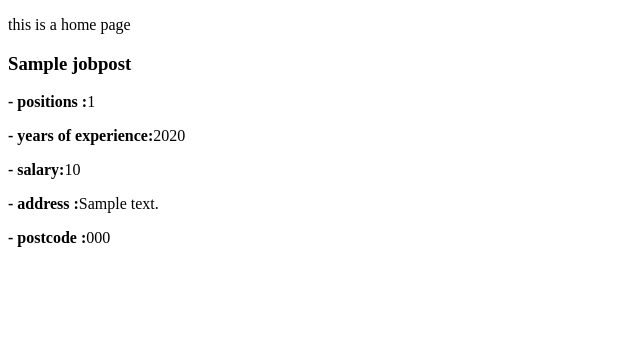
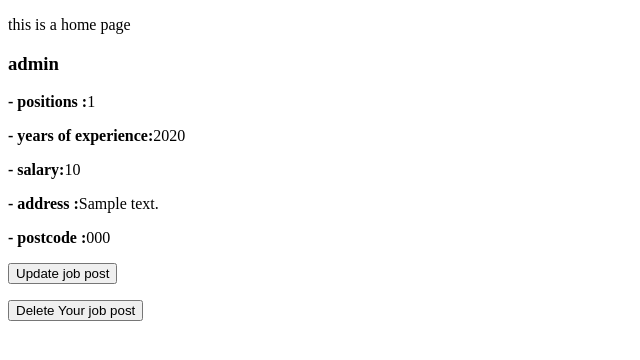
Before and after one commit to JasonSinclair95/recruitment_app, a Flask app: page / in a window 1280 px wide. Shown: the part 26-386 px from the top of the page, without its empty margins (0-640 px from the left). Run offline with Flask 2, Linux system fonts and the light colour scheme; tables that the repository leaves empty hold one stand-in row (values such as "Sample post").

Commit message:
Crud application

```diff
--- a/application/forms.py
+++ b/application/forms.py
@@ -34,7 +34,7 @@
 
 
 class JobPostForm(FlaskForm):
-    title = StringField('Job title/role',
+    job_role = StringField('Job title/role',
             validators = [
                 DataRequired(),
                 Length(min=4, max=60)
@@ -79,7 +79,7 @@
     submit = SubmitField('Post Job')
 
 class UpdateJobPostForm(FlaskForm):
-    title = StringField('Job title/role',
+    job_role = StringField('Job title/role',
             validators = [
                 DataRequired(),
                 Length(min=4, max=60)
--- a/application/models.py
+++ b/application/models.py
@@ -19,7 +19,7 @@
 class JobPosts(db.Model):
 	__tablename__ = 'JobPosts'
 	Job_id = db.Column(db.Integer, primary_key=True)
-	title = db.Column(db.String(100), nullable=False, unique=False)
+	job_role = db.Column(db.String(100), nullable=False, unique=False)
 	positions = db.Column(db.Integer, nullable=False)
 	years_of_experience = db.Column(db.Integer, nullable=False)
 	salary = db.Column(db.Integer, nullable=False)
--- a/application/routes.py
+++ b/application/routes.py
@@ -1,7 +1,7 @@
 from application import app, db
 from flask import render_template, redirect, url_for, request
-from application.models import JobPosts
-from application.forms import JobPostForm, ApplicationsForm
+from application.models import JobPosts, JobApplications
+from application.forms import JobPostForm, ApplicationsForm, UpdateJobPostForm
 
 @app.route('/')
 @app.route('/home')
@@ -13,12 +13,12 @@
 def about():
 	return render_template('about.html', title='about')
 
-@app.route('/JobApplication')
+@app.route('/JobApplication', methods=['GET', 'POST'])
 def job_application():
 	form = ApplicationsForm()
 	if form.validate_on_submit():
 		postData = JobApplications(
-			job_id=form.job_id.data,
+			Job_id=form.job_id.data,
 			first_name=(form.first_name.data),
 			last_name=(form.last_name.data),
 			email=(form.email.data),
@@ -33,18 +33,54 @@
 @app.route('/JobPostForm', methods=['GET', 'POST'])
 def post():
 	form = JobPostForm()
+	job_Data = None
 	if form.validate_on_submit():
-		postData = JobPosts(
-			title=form.title.data,
+			job_Data = JobPosts(
+			job_role=form.job_role.data,
 			positions=int(form.positions.data),
 			years_of_experience=int(form.years_of_experience.data),
 			salary=int(form.salary.data),
 			address=form.address.data,
-			postcode=form.postcode.data
-		)
-		db.session.add(postData)
+			postcode=form.postcode.data)
+			db.session.add(job_Data)
+			db.session.commit()
+			return redirect(url_for('home'))
+	else:
+		print(form.errors)
+	return render_template('jobs_post.html', title='JobPost', form=form, job=job_Data)
+
+@app.route('/UpdateJobPost/<id>/', methods=['GET','POST'])
+def UpdateJobPost(id):
+	form = UpdateJobPostForm()
+	getPost = JobPosts.query.filter_by(Job_id=id).first()
+
+	if form.validate_on_submit():
+		getPost.job_role = form.job_role.data
+		getPost.positions = int(form.positions.data)
+		getPost.years_of_experience = int(form.years_of_experience.data)
+		getPost.salary = int(form.salary.data)
+		getPost.address = form.address.data
+		getPost.postcode = form.postcode.data
+
 		db.session.commit()
 		return redirect(url_for('home'))
-	else:
-		print(form.errors)
-	return render_template('jobs_post.html', title='JobPost', form=form)
+	elif request.method == 'GET':
+		form.job_role.data = getPost.job_role
+		form.positions.data = int(getPost.positions)
+		form.years_of_experience.data = int(getPost.years_of_experience)
+		form.salary.data = int(getPost.salary)
+		form.address.data = getPost.address
+		form.postcode.data = getPost.postcode
+	return render_template('jobs_post.html', title='JobPost', form=form, post=getPost)
+
+
+@app.route('/Delete/<id>/JobPost/', methods=['GET','POST'])
+def DeleteJobPost(id):
+	job_post = JobPosts.query.filter_by(Job_id=id).first()
+	application = JobApplications.query.filter_by(Job_id=id).all()
+	alljob = JobApplications.query.all()
+	for post in alljob:
+		db.session.delete(post)
+	db.session.delete(job_post)
+	db.session.commit()
+	return redirect(url_for('post'))
--- a/application/templates/home.html
+++ b/application/templates/home.html
@@ -5,13 +5,20 @@
 
 {% for post in Jobs_post %}
 	<div>
-		<h3>{{ post.title }}</h3>
+		<h3>{{ post.job_role }}</h3>
 		<p><b> - positions :</b>{{ post.positions }}</p>
 		<p><b> - years of experience:</b>{{ post.years_of_experience }}</p>
 		<p><b> - salary:</b>{{ post.salary }}</p>
 		<p><b> - address :</b>{{ post.address }}</p>
 		<p><b> - postcode :</b>{{ post.postcode }}</p>
 	</div>
+	<form action= "{{ url_for( 'UpdateJobPost', id=post.Job_id) }}">
+	<button type='submit'> Update job post</button>
+	</form>
+
+	<form action= "{{ url_for( 'DeleteJobPost', id=post.Job_id) }}">
+	<button type='submit'> Delete Your job post</button>
+	</form>
 {% endfor %}
 
 {% endblock %}
--- a/application/templates/jobs_post.html
+++ b/application/templates/jobs_post.html
@@ -3,8 +3,8 @@
 <div class="form">
 	<form method="POST" action="">
 		{{ form.hidden_tag() }}
-		{{ form.title.label }}
-		{{ form.title }}
+		{{ form.job_role.label }}
+		{{ form.job_role }}
 		<br>
 		{{ form.positions.label }}
 		{{ form.positions }}
@@ -23,5 +23,6 @@
 		<br>
 		{{ form.submit }}
 	</form>
+
 </div>
 {% endblock body_content %}
```
